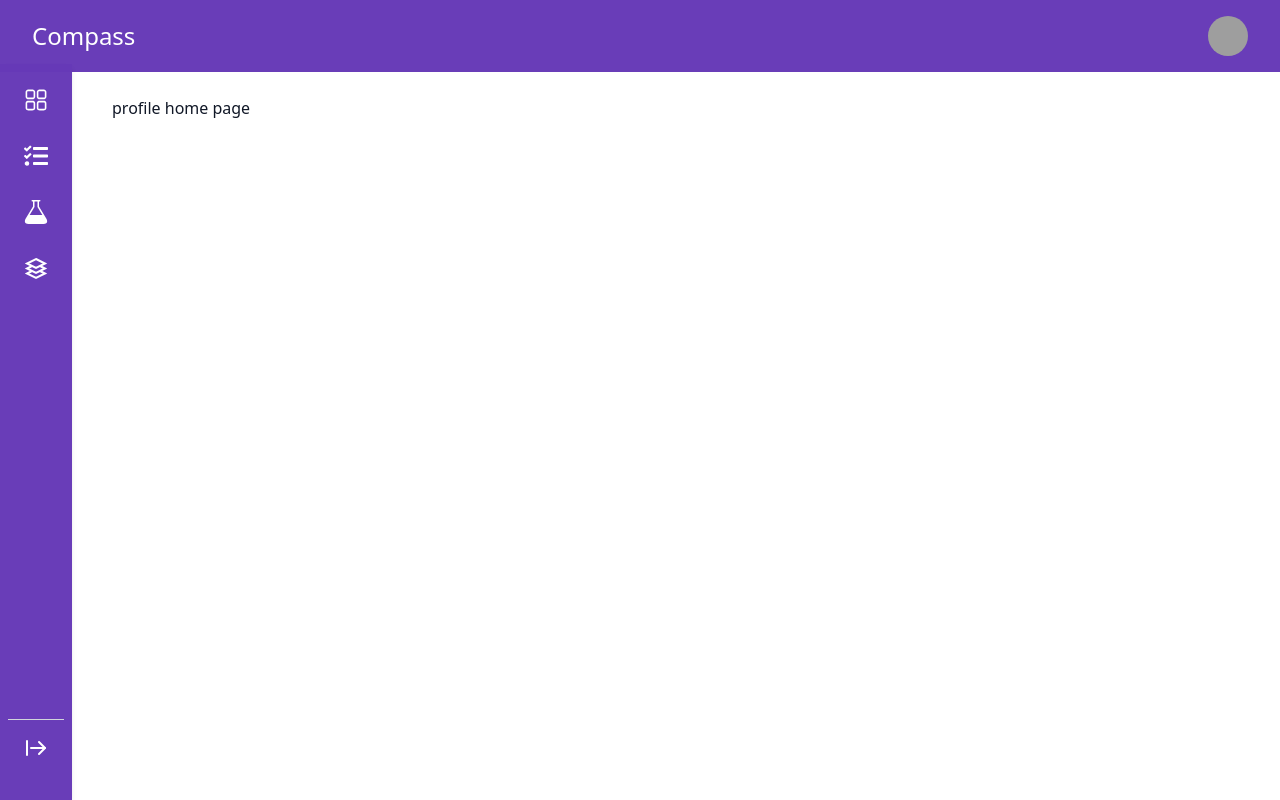
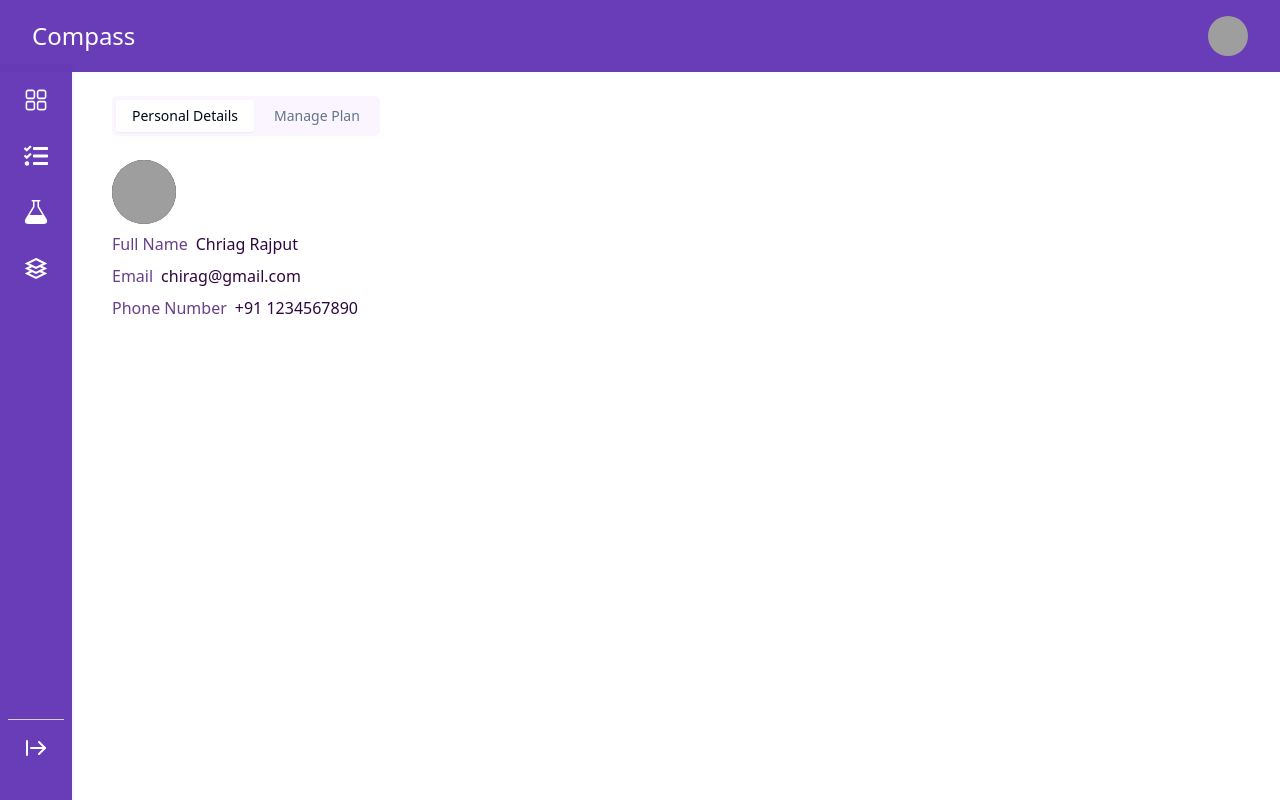
Before and after one commit to takeleapnow/compass-frontend, a React (Vite) app: page /profile in a window 1280 px wide. Built offline with nearby package versions, Linux system fonts and the light colour scheme; grey boxes are pictures that could not be loaded.

Commit message:
profile page template added

```diff
--- a/src/components/pages/auth/OTPcomponent.tsx
+++ b/src/components/pages/auth/OTPcomponent.tsx
@@ -1,7 +1,7 @@
 import {
   Dialog,
   DialogContent,
-  DialogDescription,
+  // DialogDescription,
   DialogHeader,
   DialogTitle,
   DialogTrigger,
@@ -19,7 +19,7 @@ import {
   FormDescription,
   FormField,
   FormItem,
-  FormLabel,
+  // FormLabel,
   FormMessage,
 } from "@/components/ui/form";
 import {
--- a/src/components/pages/auth/Signin.tsx
+++ b/src/components/pages/auth/Signin.tsx
@@ -11,7 +11,6 @@ import {
 import { toast } from "react-toastify";
 import { Link } from "react-router-dom";
 import { LuPhone } from "react-icons/lu";
-import { FiUser } from "react-icons/fi";
 import OTPcomponent from "./OTPcomponent";
 import { countryCodes } from "@/constants/coutryCode";
 
--- a/src/components/pages/profile/Profile.tsx
+++ b/src/components/pages/profile/Profile.tsx
@@ -1,9 +1,25 @@
 import Dashboard from "@/components/shared/wrappers/Dashboard";
+import { Tabs, TabsContent, TabsList, TabsTrigger } from "@/components/ui/tabs";
+import PersonalDetails from "./subComponents/personalDetails";
+import Plan from "./subComponents/Plan";
 
 const Profile = () => {
   return (
     <Dashboard>
-      <div>profile home page</div>
+      <div>
+        <Tabs defaultValue="personal" className="">
+          <TabsList>
+            <TabsTrigger value="personal">Personal Details</TabsTrigger>
+            <TabsTrigger value="plan">Manage Plan</TabsTrigger>
+          </TabsList>
+          <TabsContent value="personal">
+           <PersonalDetails/>
+          </TabsContent>
+          <TabsContent value="plan">
+            <Plan/>
+          </TabsContent>
+        </Tabs>
+      </div>
     </Dashboard>
   );
 };
--- /dev/null
+++ b/src/components/pages/profile/subComponents/Plan.tsx
@@ -0,0 +1,10 @@
+
+const Plan = () => {
+  return (
+    <div>
+      active plan
+    </div>
+  )
+}
+
+export default Plan
--- /dev/null
+++ b/src/components/pages/profile/subComponents/personalDetails.tsx
@@ -0,0 +1,57 @@
+import { Avatar, AvatarFallback, AvatarImage } from "@/components/ui/avatar";
+import { Button } from "@/components/ui/button";
+import { useState } from "react";
+import { IoCameraSharp } from "react-icons/io5";
+
+const PersonalDetails = () => {
+  const handleProfileClick = () => {
+    console.log("Profile Clicked");
+    alert("Profile Clicked");
+  };
+
+  const [personalDetails, setPersonalDetails] = useState({
+    fullName: "Chriag Rajput",
+    email: "chirag@gmail.com",
+    phoneNumber: "+91 1234567890",
+    });
+  return (
+    <div className="py-4">
+
+      <div className="relative">
+        <Avatar
+          className="2xl:w-20 2xl:h-20 w-16 h-16 hover:opacity-30 z-20 cursor-pointer "
+          onClick={handleProfileClick}
+        >
+          <AvatarImage src="https://github.com/shadcn.png" />
+          <AvatarFallback>CN</AvatarFallback>
+        </Avatar>
+        <Button className=" bg-gray-900 absolute top-0 z-10 2xl:w-20 2xl:h-20 w-16 h-16  rounded-full">
+          <IoCameraSharp className="text-2xl" />
+        </Button>
+      </div>
+      {/* personal details */}
+      <div>
+
+        <div className="flex flex-col gap-2 mt-2">
+          <div className="flex gap-2">
+            <p className="text-darkAccent font-medium">Full Name</p>
+            <p className="text-darkPrimary font-medium">{personalDetails.fullName}</p>
+          </div>
+          <div className="flex gap-2">
+            <p className="text-darkAccent font-medium">Email</p>
+            <p className="text-darkPrimary font-medium">{personalDetails.email}</p>
+          </div>
+          <div className="flex gap-2">
+            <p className="text-darkAccent font-medium">Phone Number</p>
+            <p className="text-darkPrimary font-medium">{personalDetails.phoneNumber}</p>
+          </div>
+        </div>
+
+
+
+      </div>
+    </div>
+  );
+};
+
+export default PersonalDetails;
```
